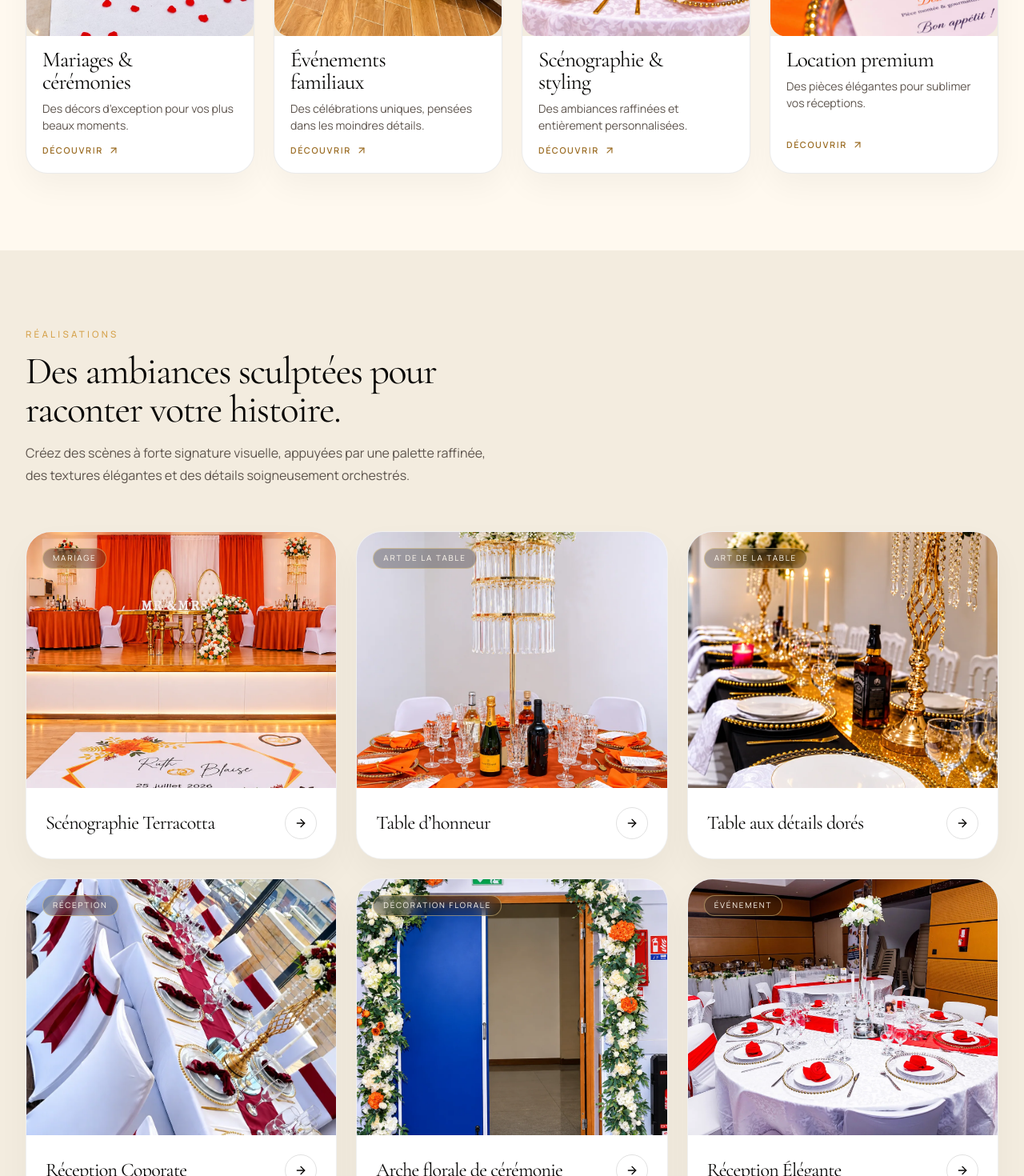
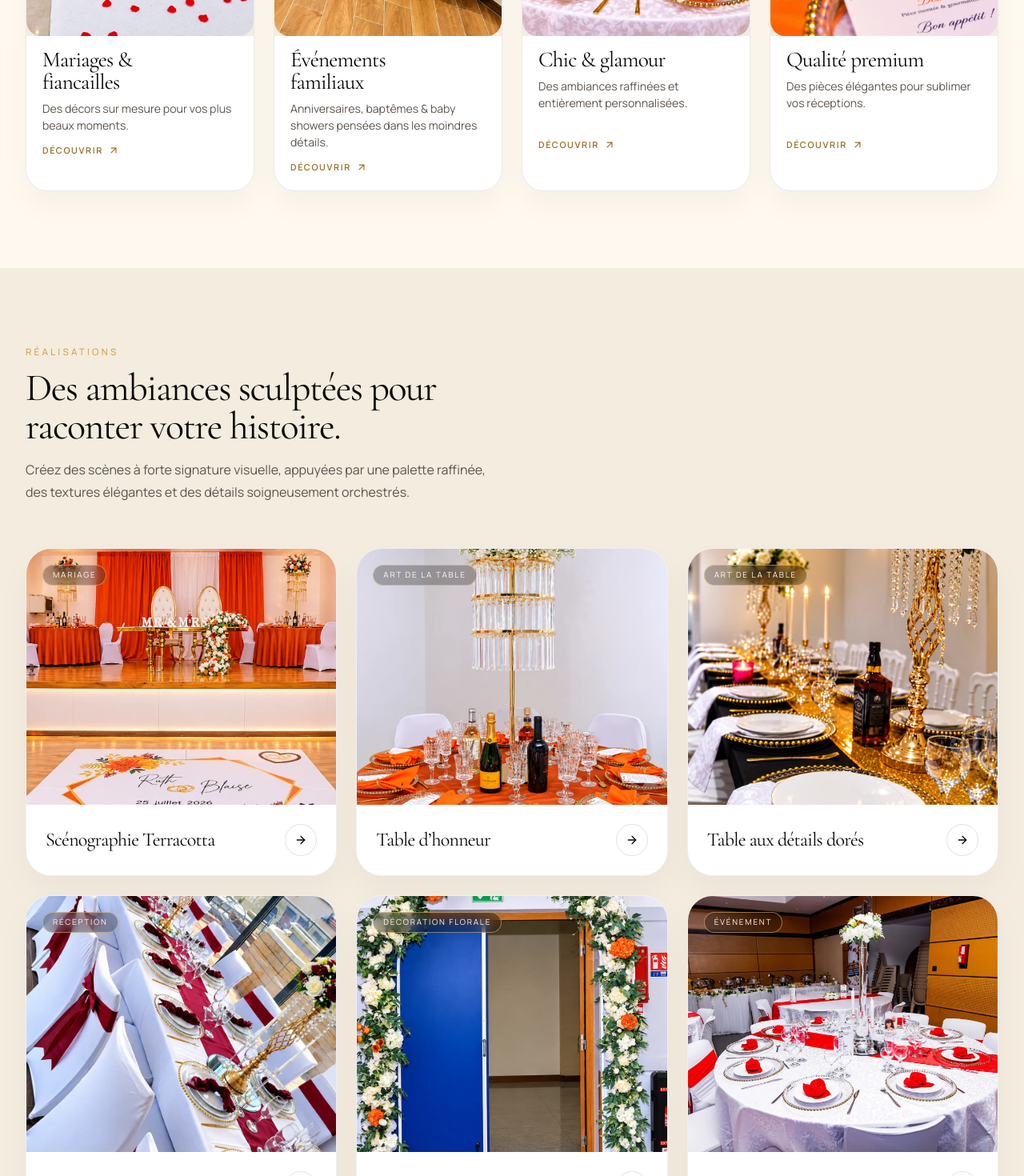
Before and after one commit to SAMMBENDE/passyeventz, a Next.js app: page / in a window 1280 px wide. Shown: the part 1740-3210 px from the top of the page at 80% size. Built offline with nearby package versions, Linux system fonts and the light colour scheme.

Commit message:
text updated

```diff
--- a/src/app/page.tsx
+++ b/src/app/page.tsx
@@ -38,7 +38,7 @@ const gallery = [
     imageAlt: "Table de réception noire et or avec compositions florales et verrerie",
   },
   {
-    title: "Réception Coporate",
+    title: "Réception Corporate",
     category: "Réception",
     image: "/images/realisations/table-rouge-ivoire.webp",
     imageAlt: "Tables de réception ivoire décorées de rubans rouge profond",
--- a/src/components/services-grid.tsx
+++ b/src/components/services-grid.tsx
@@ -9,28 +9,28 @@ import { ScrollTrigger } from "gsap/ScrollTrigger";
 
 const services = [
   {
-    title: "Mariages & cérémonies",
-    description: "Des décors d’exception pour vos plus beaux moments.",
+    title: "Mariages & fiancailles",
+    description: "Des décors sur mesure pour vos plus beaux moments.",
     image: "/images/prestations/mariage.jpg",
     imageAlt: "Décoration de mariage aux drapés ivoire et détails dorés",
     imagePosition: "50% 50%",
   },
   {
     title: "Événements familiaux",
-    description: "Des célébrations uniques, pensées dans les moindres détails.",
+    description: "Anniversaires, baptêmes & baby showers pensées dans les moindres détails.",
     image: "/images/prestations/famille.jpg",
     imageAlt: "Décor de baby shower pastel réalisé par PassyEventz",
     imagePosition: "55% 48%",
   },
   {
-    title: "Scénographie & styling",
+    title: "Chic & glamour",
     description: "Des ambiances raffinées et entièrement personnalisées.",
     image: "/images/prestations/decor.jpg",
     imageAlt: "Scénographie florale et table de réception élégante",
     imagePosition: "52% 48%",
   },
   {
-    title: "Location premium",
+    title: "Qualité premium",
     description: "Des pièces élégantes pour sublimer vos réceptions.",
     image: "/images/prestations/location.jpg",
     imageAlt: "Verres taillés et art de la table pour une réception premium",
```
